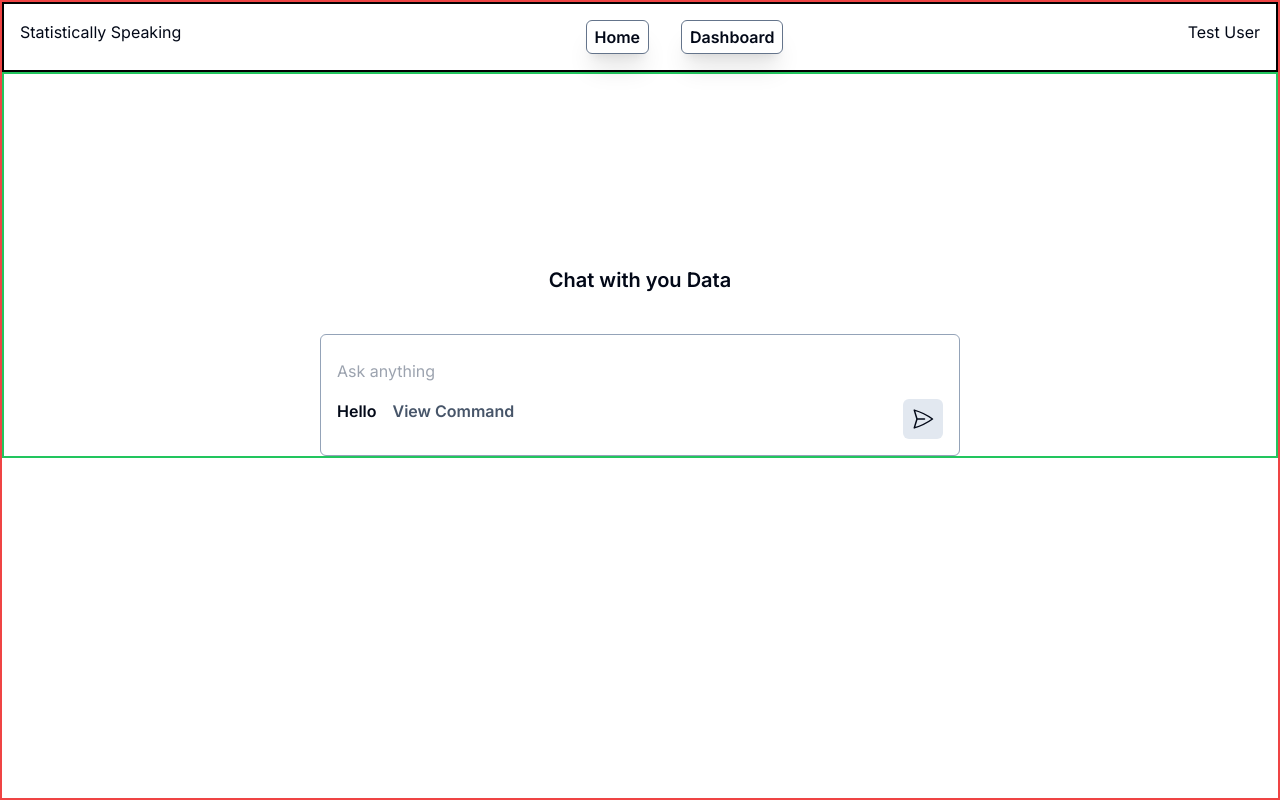
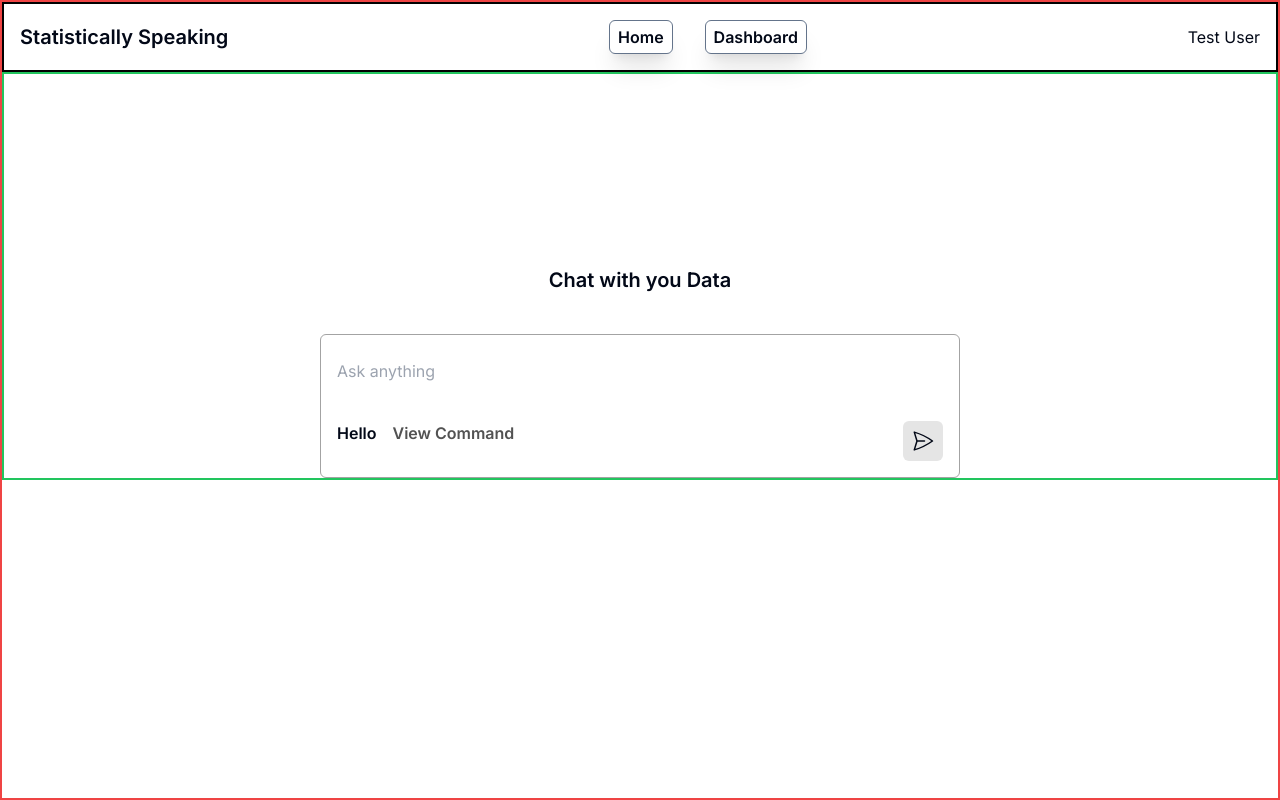
Before and after one commit to Anandprabhu530/Statistically-Speaking, a Next.js app: page / in a window 1280 px wide. Built offline with nearby package versions, Linux system fonts and the light colour scheme; no server answers.

Commit message:
Ai integration

```diff
--- /dev/null
+++ b/app/components/Input.tsx
@@ -0,0 +1,71 @@
+"use client";
+
+import { Command_GenAI } from "@/utils/ai";
+import { useEffect, useRef, useState } from "react";
+
+const InputBox = () => {
+  const [input, setInput] = useState("");
+  const [chatwindow, setChatwindow] = useState(false);
+  const textref = useRef(null);
+  const handlechange = (event: any) => {
+    setInput(event.target.value);
+  };
+
+  const handlesubmit = async () => {
+    const data = await Command_GenAI(input);
+    console.log(data);
+  };
+
+  useEffect(() => {
+    const height = textref.current.scrollHeight;
+    textref.current.style.height = `${Math.min(height, 100)}px`;
+  }, [input]);
+
+  return (
+    <div>
+      <div className="flex items-center justify-center border-2 border-green-500 pt-48">
+        <div className="flex flex-col">
+          <div className="text-xl font-semibold pb-10 text-center">
+            Chat with you Data
+          </div>
+          <div className="border border-neutral-400 rounded-md p-4 w-[40rem]">
+            <textarea
+              className="py-2 pr-2 bg-transparent w-full outline-none resize-none"
+              placeholder="Ask anything"
+              onChange={handlechange}
+              value={input}
+              ref={textref}
+            />
+            <div className="flex justify-between">
+              <div className="flex gap-4">
+                <div className="font-semibold">Hello</div>
+                <div className="text-neutral-600 font-semibold">
+                  View Command
+                </div>
+              </div>
+              <div className="bg-neutral-200 p-2 rounded-md cursor-pointer">
+                <svg
+                  xmlns="http://www.w3.org/2000/svg"
+                  fill="none"
+                  viewBox="0 0 24 24"
+                  strokeWidth={1.5}
+                  stroke="currentColor"
+                  className="size-6 "
+                  onClick={handlesubmit}
+                >
+                  <path
+                    strokeLinecap="round"
+                    strokeLinejoin="round"
+                    d="M6 12 3.269 3.125A59.769 59.769 0 0 1 21.485 12 59.768 59.768 0 0 1 3.27 20.875L5.999 12Zm0 0h7.5"
+                  />
+                </svg>
+              </div>
+            </div>
+          </div>
+        </div>
+      </div>
+    </div>
+  );
+};
+
+export default InputBox;
--- a/app/components/Navbar.tsx
+++ b/app/components/Navbar.tsx
@@ -3,8 +3,10 @@ import React from "react";
 const Navbar = () => {
   return (
     <div>
-      <nav className="w-full p-4 border-2 border-black flex justify-between">
-        <div>Statistically Speaking</div>
+      <nav className="w-full items-center p-4 border-2 border-black flex justify-between">
+        <div className="text-xl font-semibold font-sans">
+          Statistically Speaking
+        </div>
         <div className="flex gap-8">
           <div className="border border-slate-500 cursor-pointer shadow-xl px-2 py-1 rounded-md font-semibold">
             Home
--- a/app/page.tsx
+++ b/app/page.tsx
@@ -1,44 +1,11 @@
+import InputBox from "./components/Input";
 import Navbar from "./components/Navbar";
 
 export default function Home() {
   return (
     <div className="w-full border-2 border-red-500 h-screen">
       <Navbar />
-      <div className="flex items-center justify-center border-2 border-green-500 pt-48">
-        <div className="flex flex-col">
-          <div className="text-xl font-semibold pb-10 text-center">
-            Chat with you Data
-          </div>
-          <div className="border border-slate-400 rounded-md p-4 w-[40rem]">
-            <input
-              className="py-2 pr-2 bg-transparent w-full outline-none"
-              placeholder="Ask anything"
-            />
-            <div className="flex justify-between pt-2">
-              <div className="flex gap-4">
-                <div className="font-semibold">Hello</div>
-                <div className="text-slate-600 font-semibold">View Command</div>
-              </div>
-              <div className="bg-slate-200 p-2 rounded-md cursor-pointer">
-                <svg
-                  xmlns="http://www.w3.org/2000/svg"
-                  fill="none"
-                  viewBox="0 0 24 24"
-                  strokeWidth={1.5}
-                  stroke="currentColor"
-                  className="size-6 "
-                >
-                  <path
-                    strokeLinecap="round"
-                    strokeLinejoin="round"
-                    d="M6 12 3.269 3.125A59.769 59.769 0 0 1 21.485 12 59.768 59.768 0 0 1 3.27 20.875L5.999 12Zm0 0h7.5"
-                  />
-                </svg>
-              </div>
-            </div>
-          </div>
-        </div>
-      </div>
+      <InputBox />
     </div>
   );
 }
--- a/package.json
+++ b/package.json
@@ -9,6 +9,7 @@
     "lint": "next lint"
   },
   "dependencies": {
+    "@google/generative-ai": "^0.15.0",
     "@radix-ui/react-dialog": "^1.1.1",
     "@radix-ui/react-popover": "^1.1.1",
     "@radix-ui/react-slot": "^1.1.0",
--- /dev/null
+++ b/utils/ai.ts
@@ -0,0 +1,17 @@
+const { GoogleGenerativeAI } = require("@google/generative-ai");
+const genAI = new GoogleGenerativeAI(process.env.NEXT_PUBLIC_GOOGLE_API_KEY);
+
+export const Command_GenAI = async (input: string) => {
+  console.log("Entered AI function");
+  const model = genAI.getGenerativeModel({ model: "gemini-1.5-flash" });
+  const prompt = `I will define a database schema below. Give me the correct sql code for obtaining the result for given input below.
+                    There are two tables. Table1 is named customer, Table2 is named product. customer table primary key is customer_id,
+                    product table primary key is product_id. The product table has a foreign key named foreign_customer refered to the customer table .
+
+                    Input:${input}
+                    Give me the command as text for the output. Strictly no additional words. Only command no matter what the input is.`;
+  const result = await model.generateContent(prompt);
+  const response = await result.response;
+  console.log("Exited AI Function");
+  return response;
+};
```
Also changed, not shown: 1 other file (tests, documents, lock files or other folders).
